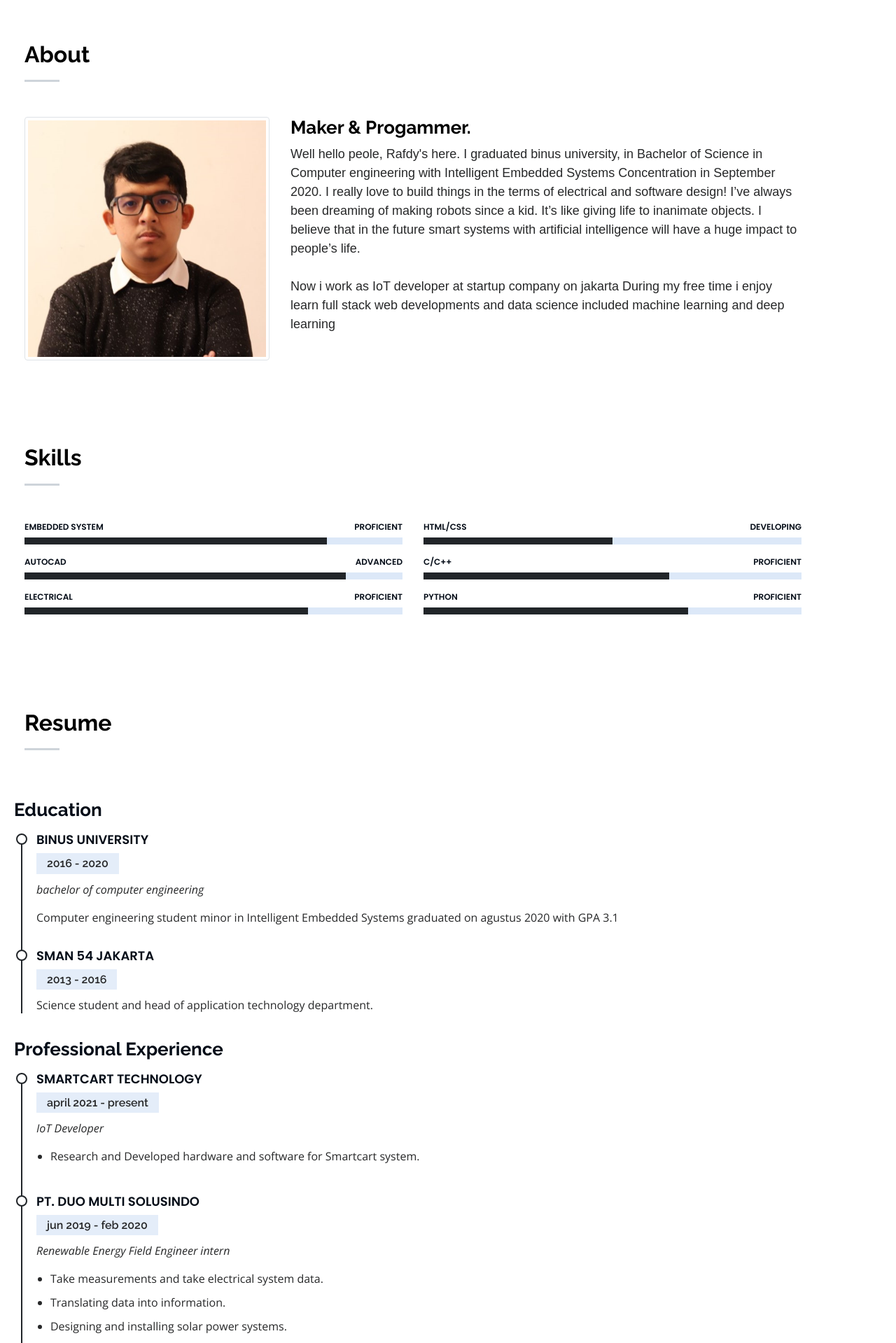
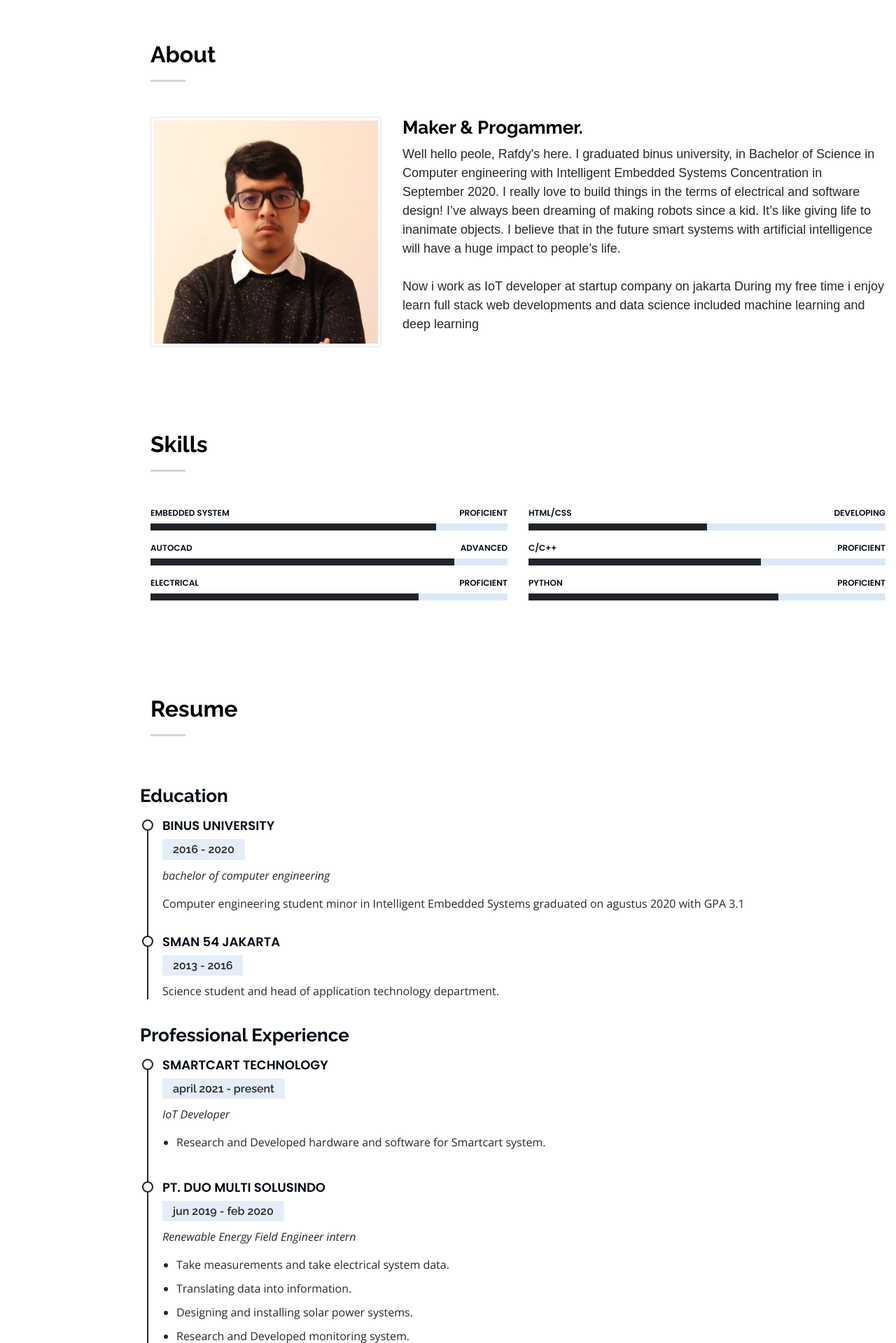
Before and after one commit to arafdy/rafdy, a PHP site: page / in a window 1280 px wide. Shown: the part 801-2720 px from the top of the page at 70% size. Run offline with PHP 8.4, Linux system fonts and the light colour scheme; some libraries are stand-ins or nearby versions.

Commit message:
fix #main margin to 200px

```diff
--- a/assets/css/style.css
+++ b/assets/css/style.css
@@ -116,7 +116,7 @@ h1, h2, h3, h4, h5, h6 {
 
 
 #main {
-  margin-left: -100px;
+  margin-left: 200px;
 }
 
 
```
